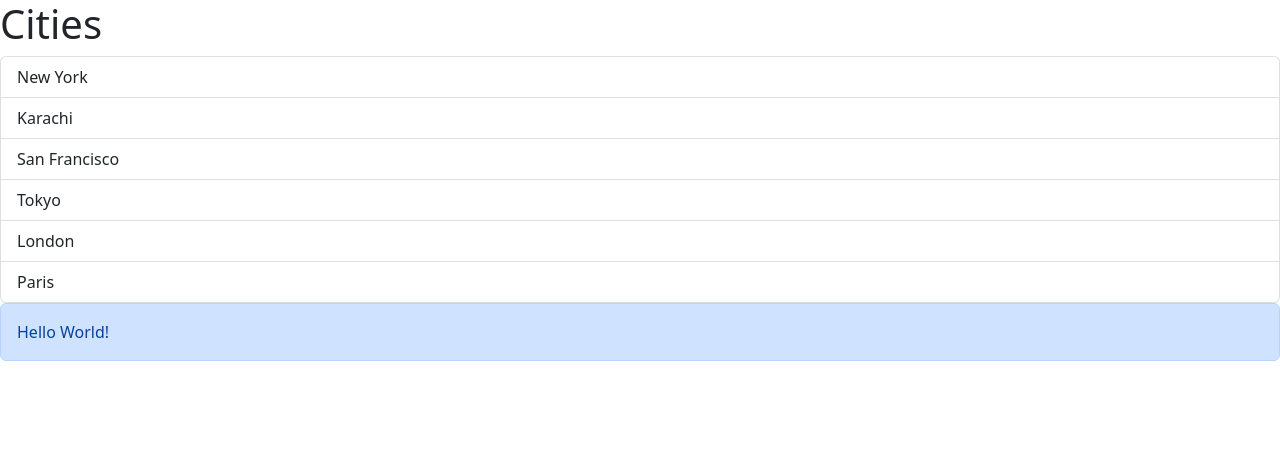
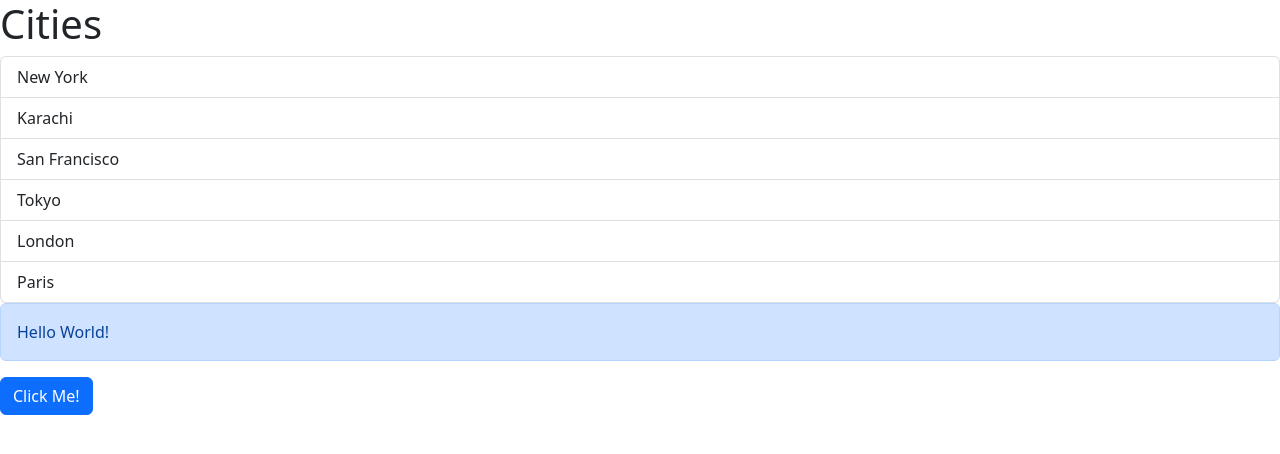
Before and after one commit to Mubashir-Siddique/My-First-React-App, a React (Vite) app: page / in a window 1280 px wide. Shown: the top 454 px of the page. Built offline with nearby package versions, Linux system fonts and the light colour scheme.

Commit message:
Creating a Button Component

```diff
--- a/src/App.tsx
+++ b/src/App.tsx
@@ -1,4 +1,5 @@
 import Alert from "./components/Alert";
+import Button from "./components/Button";
 import ListGroup from "./components/ListGroup";
 
 function App() {
@@ -26,6 +27,8 @@ function App() {
       <Alert>
         <span>Hello World!</span>
       </Alert>
+
+      <Button text="Click Me!" />
     </div>
   );
 }
--- /dev/null
+++ b/src/components/Button.tsx
@@ -0,0 +1,15 @@
+import React from "react";
+
+interface Props {
+  text: string;
+}
+
+const Button = ({ text }: Props) => {
+  return (
+    <button type="button" className="btn btn-primary">
+      {text}
+    </button>
+  );
+};
+
+export default Button;
```
